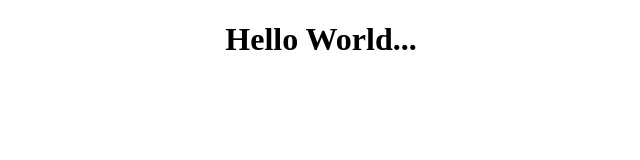
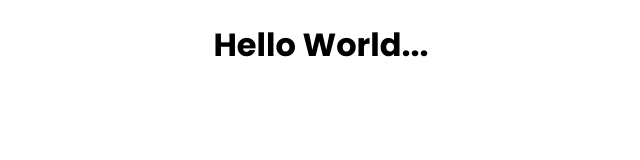
Before and after one commit to bdahsan1999wd/influencer-gear, a plain HTML site: page index.html in a window 1280 px wide. Shown: the whole page, without its empty margins (319-959 px from the left). Drawn offline with Linux system fonts and the light colour scheme.

Commit message:
favicon and google fonts added

```diff
--- a/index.html
+++ b/index.html
@@ -5,6 +5,9 @@
     <meta charset="UTF-8">
     <meta name="viewport" content="width=device-width, initial-scale=1.0">
     <title>Influencer Gear</title>
+
+    <!-- Favicon Link Added -->
+    <link rel="shortcut icon" href="./assets/images/logos/icon-camera.png" type="image/x-icon">
 
     <!-- External CSS File Link Added -->
     <link rel="stylesheet" href="./styles/style.css">
--- a/styles/style.css
+++ b/styles/style.css
@@ -1,3 +1,13 @@
+/* ----------Google Fonts Added---------- */
+@import url("https://fonts.googleapis.com/css2?family=Inter:ital,opsz,wght@0,14..32,100..900;1,14..32,100..900&family=Manrope:wght@200..800&family=Poppins:ital,wght@0,100;0,200;0,300;0,400;0,500;0,600;0,700;0,800;0,900;1,100;1,200;1,300;1,400;1,500;1,600;1,700;1,800;1,900&display=swap");
+/* font-family: "Poppins", sans-serif; */
+/* font-family: "Inter", sans-serif; */
+/* font-family: "Manrope", sans-serif; */
+
 .text-center {
-    text-align: center;
+  text-align: center;
 }
+
+h1 {
+  font-family: "Poppins", sans-serif;
+}
```
Also changed, not shown: assets/images/logos/icon-camera.png (added).
